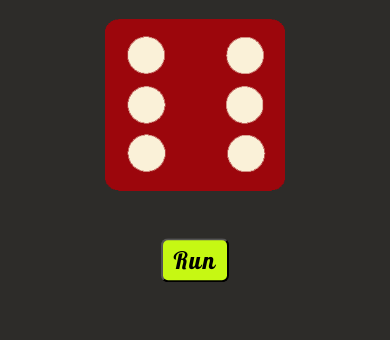
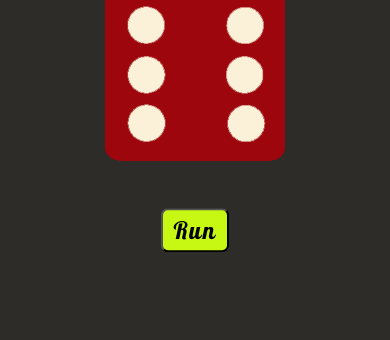
Before and after one commit to aruncode49/JS-Dicee-Challange, a plain HTML site: page index.html in a window 390 px wide. Shown: the part 504-844 px from the top of the page. Drawn offline with Linux system fonts and the light colour scheme.

Commit message:
Update styles.css

```diff
--- a/styles.css
+++ b/styles.css
@@ -58,6 +58,10 @@ button{
     transform: translate(-50%, -50%);
  }
 
+  .container{
+    margin-top: -30px;
+  }
+
  h1{
   font-size: 3rem;
  }
```
